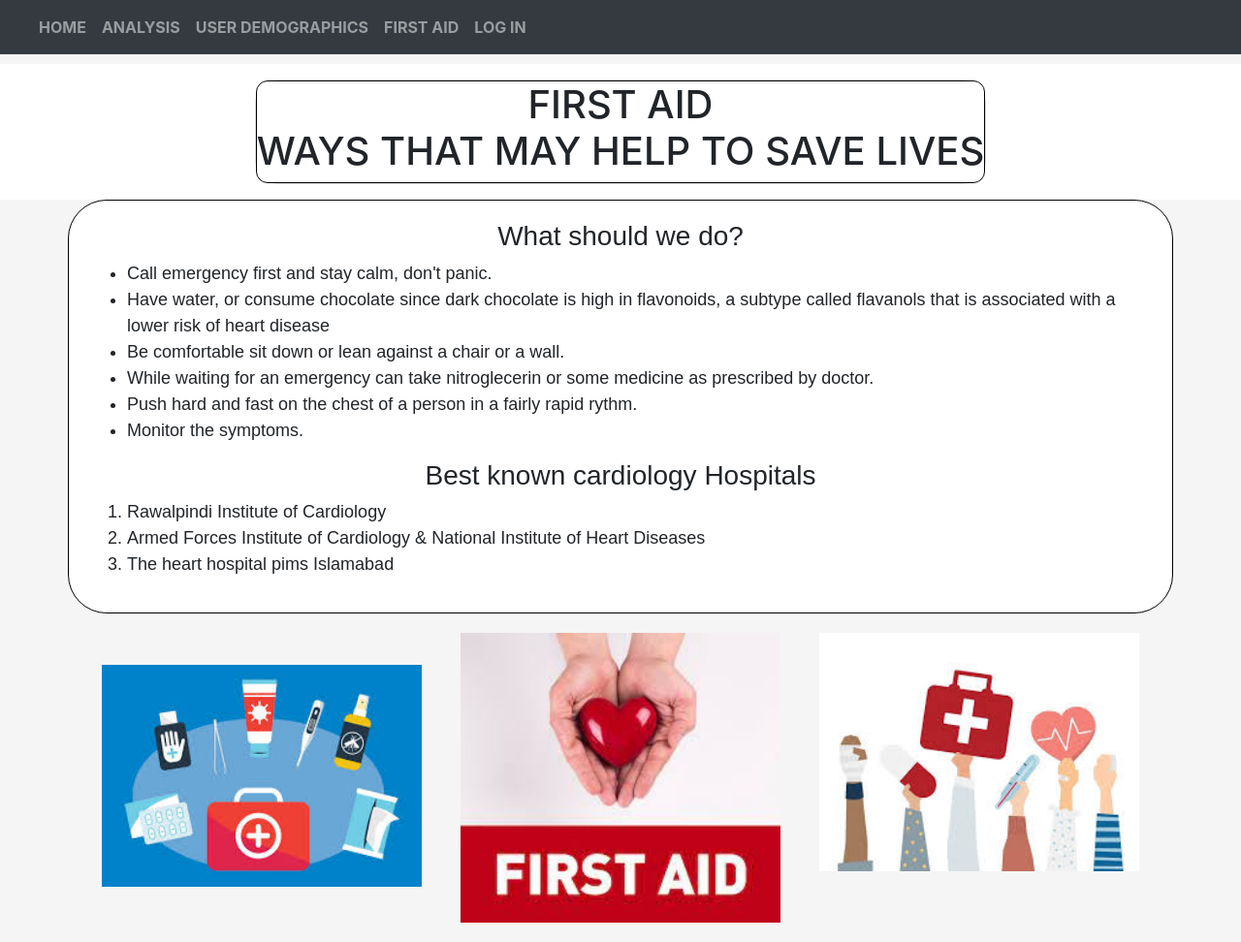
After one commit to Aamir-Khan-Maarofi/Heart-Disease-Prediction, a Flask app: page /first_aid in a window 1280 px wide. The commit adds this page. Shown: the whole page at 97% size. Run offline with Flask 2, Linux system fonts and the light colour scheme; some libraries are stand-ins or nearby versions.

Commit message:
first aid added

```diff
--- a/app.py
+++ b/app.py
@@ -42,7 +42,9 @@ def hello():
 def analysis():
     return render_template('analysis.html', logged_in=current_user.is_authenticated)
 
-
+@app.route('/first_aid')
+def first_aid():
+    return render_template('first_aid.html', logged_in=current_user.is_authenticated)
 @app.route('/login', methods=['POST', 'GET'])
 def login():
     if request.method == "POST":
--- a/templates/base.html
+++ b/templates/base.html
@@ -52,7 +52,7 @@
                 </li>
                 <li class="nav-item active">
                     <strong>
-                        <a class="nav-link" href="/">FIRST AID <span class="sr-only">(current)</span></a>
+                        <a class="nav-link" href="/first_aid">FIRST AID <span class="sr-only">(current)</span></a>
                     </strong>
                 </li>
 
--- /dev/null
+++ b/templates/first_aid.html
@@ -0,0 +1,80 @@
+{% extends 'base.html' %}
+
+{% block title %} First Aid {% endblock %}
+
+{% block login_logout %}
+{% if logged_in %}
+<a class="nav-link" href="/logout">LOG OUT <span class="sr-only">(current)</span></a>
+{% else %}
+<a class="nav-link" href="/login">LOG IN <span class="sr-only">(current)</span></a>
+{% endif %}
+{% endblock %}
+
+{% block body %}
+<div>
+    <section class="vh-100 py-3" style="background-color: #fff; margin-top: 10px;">
+        <div class="container">
+            <div class="row d-flex justify-content-center align-items-center h-100">
+
+                <div class="card text-black" style="border-radius: 25px;">
+
+                    <div class="column justify-content-center">
+                        <div class="card" style="border-radius:12px 12px ;border-color:black;">
+                            <p class="text-center h1 fw-bold ">
+                                FIRST AID <br />
+                                WAYS THAT MAY HELP TO SAVE LIVES
+                            </p>
+                        </div>
+                    </div>
+                </div>
+            </div>
+        </div>
+    </section>
+</div>
+
+
+
+<div class="container" style="margin-bottom:5%;">
+    <div class="row d-flex justify-content-center align-items-center h-100">
+
+        <div class="card" style="border-radius: 40px 40px; border-color:black; justify-content:center;">
+            <div class="card-body"
+                style="justify-content:center; font-family:sans-serif; font-size:large; font-weight:500;">
+                <h3>What should we do?</h3>
+                <ul>
+                    <li>Call emergency first and stay calm, don't panic. </li>
+                    <li>
+                        Have water, or consume chocolate since dark chocolate is high in flavonoids,
+                        a subtype called flavanols that is associated with a lower risk of heart disease
+                    </li>
+                    <li>Be comfortable sit down or lean against a chair or a wall. </li>
+                    <li>While waiting for an emergency can take nitroglecerin or some medicine as prescribed by doctor.
+                    </li>
+                    <li>Push hard and fast on the chest of a person in a fairly rapid rythm.</li>
+                    <li>Monitor the symptoms.</li>
+
+                </ul>
+                <h3>Best known cardiology Hospitals</h3>
+                <ol>
+                    <li>Rawalpindi Institute of Cardiology</li>
+                    <li>Armed Forces Institute of Cardiology & National Institute of Heart Diseases</li>
+                    <li>The heart hospital pims Islamabad</li>
+                </ol>
+
+            </div>
+        </div>
+    </div>
+    <div class="column">
+        <img src={{ url_for('static', filename='images/faid-1.jpg')}} alt="faid"
+            style="width: 100%; margin-top:3%; float: left; width: 33.33%; padding: 20px;">
+    </div>
+    <div class="column">
+        <img src= {{ url_for('static', filename="images/faid-0.jpg")}} alt="faid" style="width: 100%; float: left; width: 33.33%; padding: 20px;">
+    </div>
+    <div class="column">
+        <img src= {{ url_for('static', filename="images/faid-4.jpg")}} alt="faid" style="width: 100%; float: left; width: 33.33%; padding: 20px;">
+    </div>
+
+</div>
+
+{% endblock %}
```
